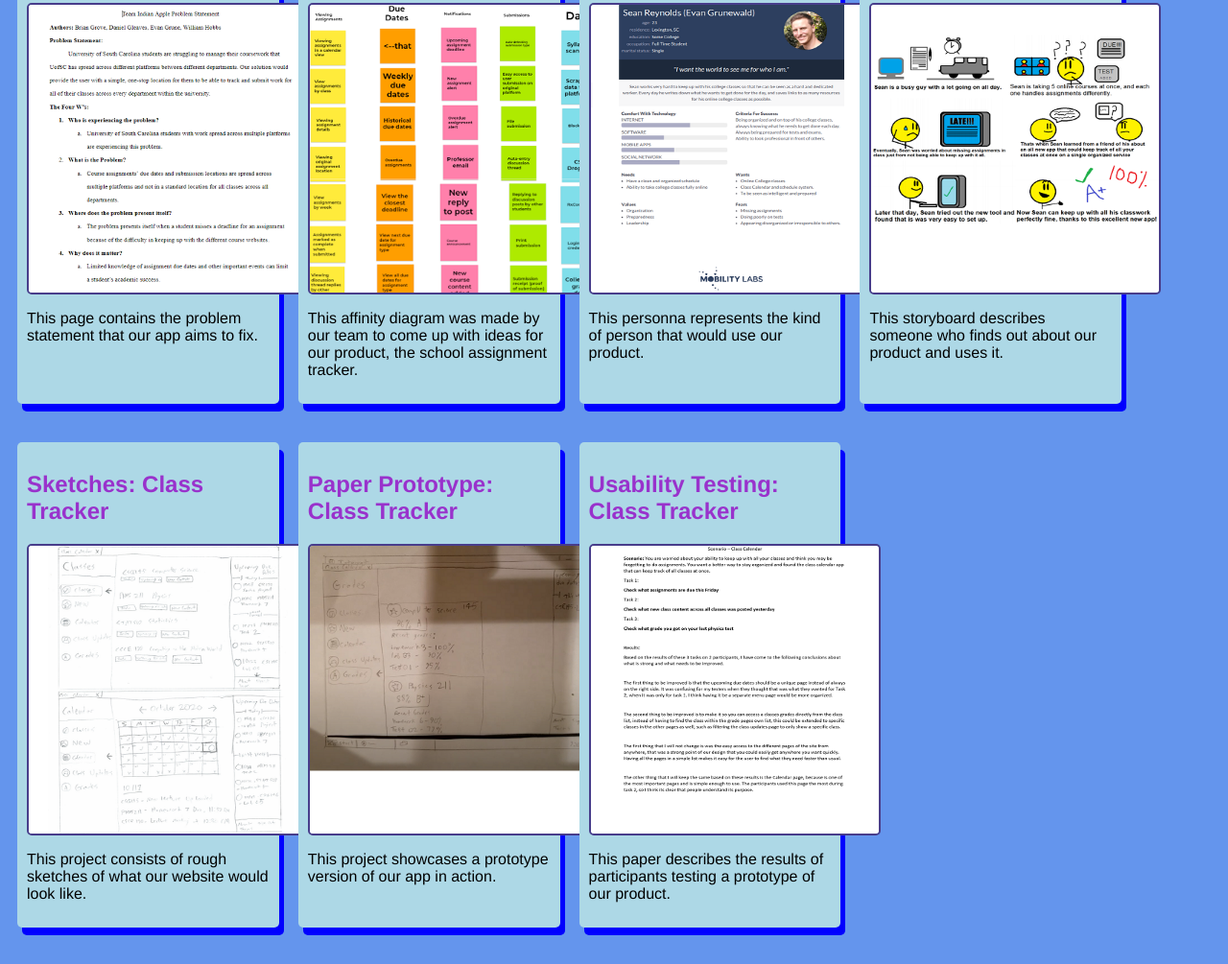
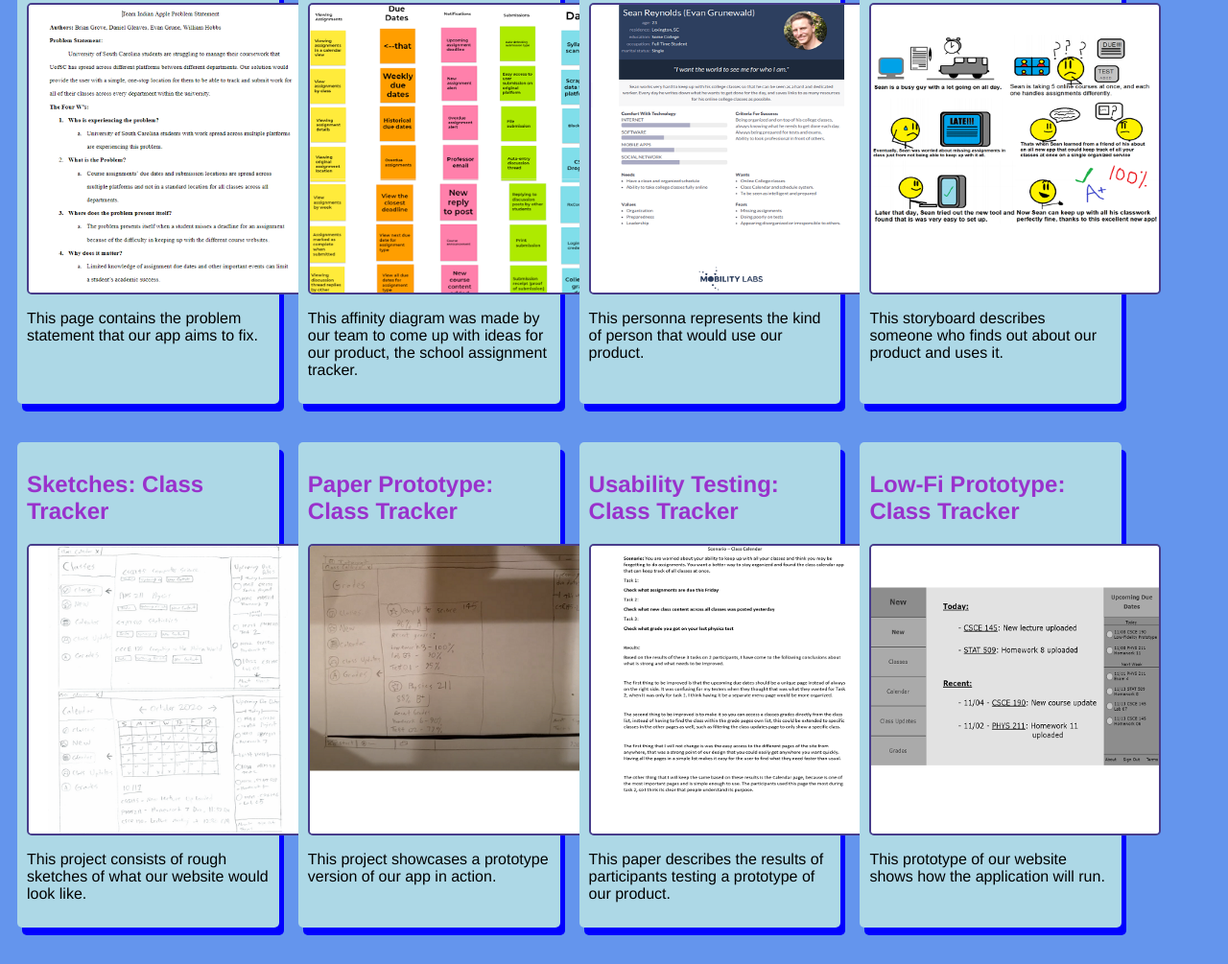
Before and after one commit to PikHacker/PikHacker.github.io, a plain HTML site: page index.html in a window 1280 px wide. Shown: the part 193-1198 px from the top of the page at 96% size. Drawn offline with Linux system fonts and the light colour scheme.

Commit message:
Add files via upload

```diff
--- a/index.html
+++ b/index.html
@@ -107,6 +107,19 @@
                 </section>
             </section>
 
+            <!-- Low-fi Prototype -->
+            <section class="assignment">
+                <a href="files/lowfi_prototype/index.html"><h2>Low-Fi Prototype: Class Tracker</h2></a>
+                <a href='files/lowfi_prototype/index.html'><img src="images/lowfi_prototype.png"></a>
+
+                <section class="ass-details">
+                    <p>
+                        This prototype of our website shows how the application will run.
+                    </p>
+
+                </section>
+            </section>
+
         </div>
     </body>
 </html>
```
